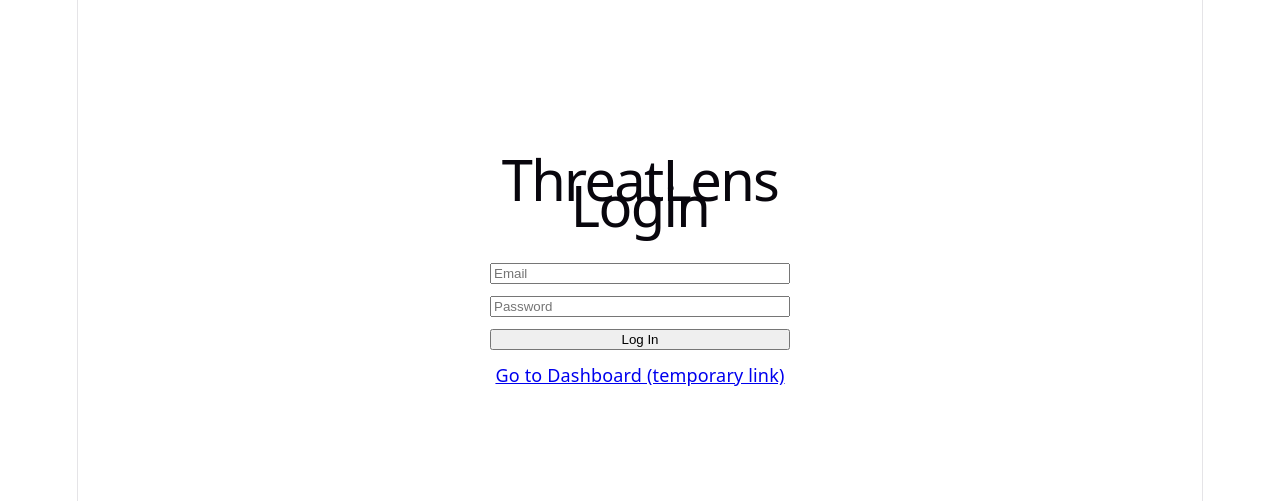
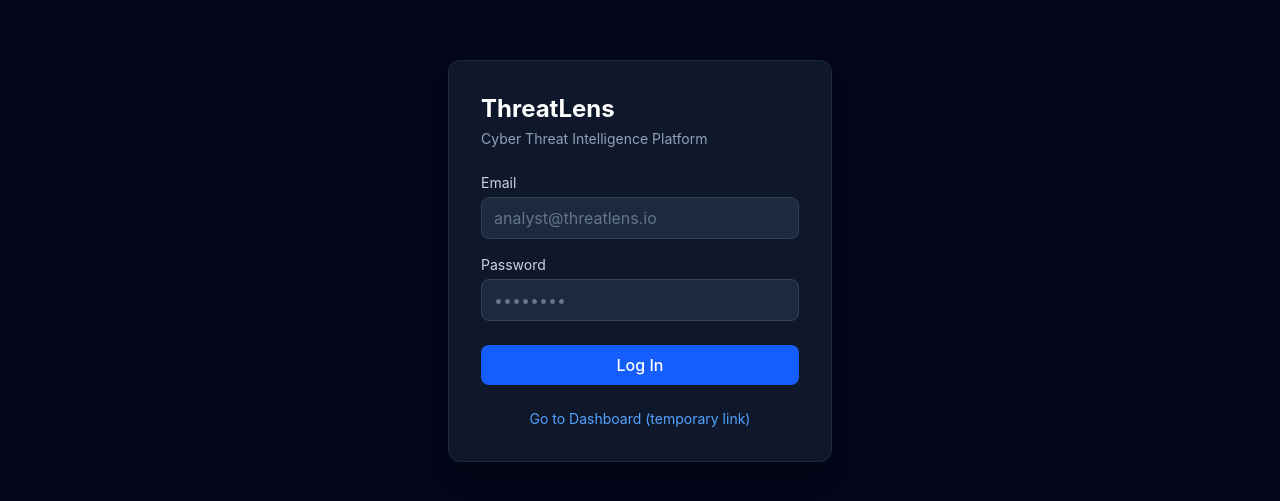
Before and after one commit to hkazy2005-debug/Threatlens-, a React (Vite) app in the folder frontend/: page /login in a window 1280 px wide. Shown: the part 139-640 px from the top of the page. Built offline with nearby package versions, Linux system fonts and the light colour scheme.

Commit message:
Redesign Login page with Tailwind CSS

```diff
--- a/frontend/package.json
+++ b/frontend/package.json
@@ -10,9 +10,11 @@
     "preview": "vite preview"
   },
   "dependencies": {
+    "@tailwindcss/vite": "^4.3.3",
     "react": "^19.2.8",
     "react-dom": "^19.2.8",
-    "react-router-dom": "^7.18.4"
+    "react-router-dom": "^7.18.4",
+    "tailwindcss": "^4.3.3"
   },
   "devDependencies": {
     "@eslint/js": "^10.0.1",
--- a/frontend/src/index.css
+++ b/frontend/src/index.css
@@ -1,111 +1 @@
-:root {
-  --text: #6b6375;
-  --text-h: #08060d;
-  --bg: #fff;
-  --border: #e5e4e7;
-  --code-bg: #f4f3ec;
-  --accent: #aa3bff;
-  --accent-bg: rgba(170, 59, 255, 0.1);
-  --accent-border: rgba(170, 59, 255, 0.5);
-  --social-bg: rgba(244, 243, 236, 0.5);
-  --shadow:
-    rgba(0, 0, 0, 0.1) 0 10px 15px -3px, rgba(0, 0, 0, 0.05) 0 4px 6px -2px;
-
-  --sans: system-ui, 'Segoe UI', Roboto, sans-serif;
-  --heading: system-ui, 'Segoe UI', Roboto, sans-serif;
-  --mono: ui-monospace, Consolas, monospace;
-
-  font: 18px/145% var(--sans);
-  letter-spacing: 0.18px;
-  color-scheme: light dark;
-  color: var(--text);
-  background: var(--bg);
-  font-synthesis: none;
-  text-rendering: optimizeLegibility;
-  -webkit-font-smoothing: antialiased;
-  -moz-osx-font-smoothing: grayscale;
-
-  @media (max-width: 1024px) {
-    font-size: 16px;
-  }
-}
-
-@media (prefers-color-scheme: dark) {
-  :root {
-    --text: #9ca3af;
-    --text-h: #f3f4f6;
-    --bg: #16171d;
-    --border: #2e303a;
-    --code-bg: #1f2028;
-    --accent: #c084fc;
-    --accent-bg: rgba(192, 132, 252, 0.15);
-    --accent-border: rgba(192, 132, 252, 0.5);
-    --social-bg: rgba(47, 48, 58, 0.5);
-    --shadow:
-      rgba(0, 0, 0, 0.4) 0 10px 15px -3px, rgba(0, 0, 0, 0.25) 0 4px 6px -2px;
-  }
-
-  #social .button-icon {
-    filter: invert(1) brightness(2);
-  }
-}
-
-#root {
-  width: 1126px;
-  max-width: 100%;
-  margin: 0 auto;
-  text-align: center;
-  border-inline: 1px solid var(--border);
-  min-height: 100svh;
-  display: flex;
-  flex-direction: column;
-  box-sizing: border-box;
-}
-
-body {
-  margin: 0;
-}
-
-h1,
-h2 {
-  font-family: var(--heading);
-  font-weight: 500;
-  color: var(--text-h);
-}
-
-h1 {
-  font-size: 56px;
-  letter-spacing: -1.68px;
-  margin: 32px 0;
-  @media (max-width: 1024px) {
-    font-size: 36px;
-    margin: 20px 0;
-  }
-}
-h2 {
-  font-size: 24px;
-  line-height: 118%;
-  letter-spacing: -0.24px;
-  margin: 0 0 8px;
-  @media (max-width: 1024px) {
-    font-size: 20px;
-  }
-}
-p {
-  margin: 0;
-}
-
-code,
-.counter {
-  font-family: var(--mono);
-  display: inline-flex;
-  border-radius: 4px;
-  color: var(--text-h);
-}
-
-code {
-  font-size: 15px;
-  line-height: 135%;
-  padding: 4px 8px;
-  background: var(--code-bg);
-}
+@import "tailwindcss";
--- a/frontend/src/page/LOGINpage/Login.tsx
+++ b/frontend/src/page/LOGINpage/Login.tsx
@@ -2,14 +2,45 @@
 
 export default function Login() {
   return (
-    <div style={{ display: "flex", justifyContent: "center", alignItems: "center", height: "100vh" }}>
-      <form style={{ display: "flex", flexDirection: "column", gap: "12px", width: "300px" }}>
-        <h1>ThreatLens Login</h1>
-        <input type="email" placeholder="Email" />
-        <input type="password" placeholder="Password" />
-        <button type="submit">Log In</button>
-        <Link to="/dashboard">Go to Dashboard (temporary link)</Link>
-      </form>
+    <div className="flex min-h-screen items-center justify-center bg-slate-950">
+      <div className="w-full max-w-sm rounded-xl bg-slate-900 p-8 shadow-xl border border-slate-800">
+        <h1 className="text-2xl font-bold text-white mb-1">ThreatLens</h1>
+        <p className="text-slate-400 text-sm mb-6">Cyber Threat Intelligence Platform</p>
+
+        <form className="flex flex-col gap-4">
+          <div>
+            <label className="block text-sm text-slate-300 mb-1">Email</label>
+            <input
+              type="email"
+              placeholder="analyst@threatlens.io"
+              className="w-full rounded-lg bg-slate-800 border border-slate-700 px-3 py-2 text-white placeholder-slate-500 focus:outline-none focus:ring-2 focus:ring-blue-500"
+            />
+          </div>
+
+          <div>
+            <label className="block text-sm text-slate-300 mb-1">Password</label>
+            <input
+              type="password"
+              placeholder="••••••••"
+              className="w-full rounded-lg bg-slate-800 border border-slate-700 px-3 py-2 text-white placeholder-slate-500 focus:outline-none focus:ring-2 focus:ring-blue-500"
+            />
+          </div>
+
+          <button
+            type="submit"
+            className="mt-2 w-full rounded-lg bg-blue-600 py-2 font-medium text-white hover:bg-blue-500 transition-colors"
+          >
+            Log In
+          </button>
+
+          <Link
+            to="/dashboard"
+            className="text-center text-sm text-blue-400 hover:text-blue-300 mt-2"
+          >
+            Go to Dashboard (temporary link)
+          </Link>
+        </form>
+      </div>
     </div>
   );
 }
--- a/frontend/vite.config.ts
+++ b/frontend/vite.config.ts
@@ -1,7 +1,7 @@
+import { defineConfig } from 'vite'
 import react from '@vitejs/plugin-react'
-import { defineConfig } from 'vite'
+import tailwindcss from '@tailwindcss/vite'
 
-// https://vite.dev/config/
 export default defineConfig({
-  plugins: [react()],
+  plugins: [react(), tailwindcss()],
 })
```
Also changed, not shown: 1 other file (tests, documents, lock files or other folders).
